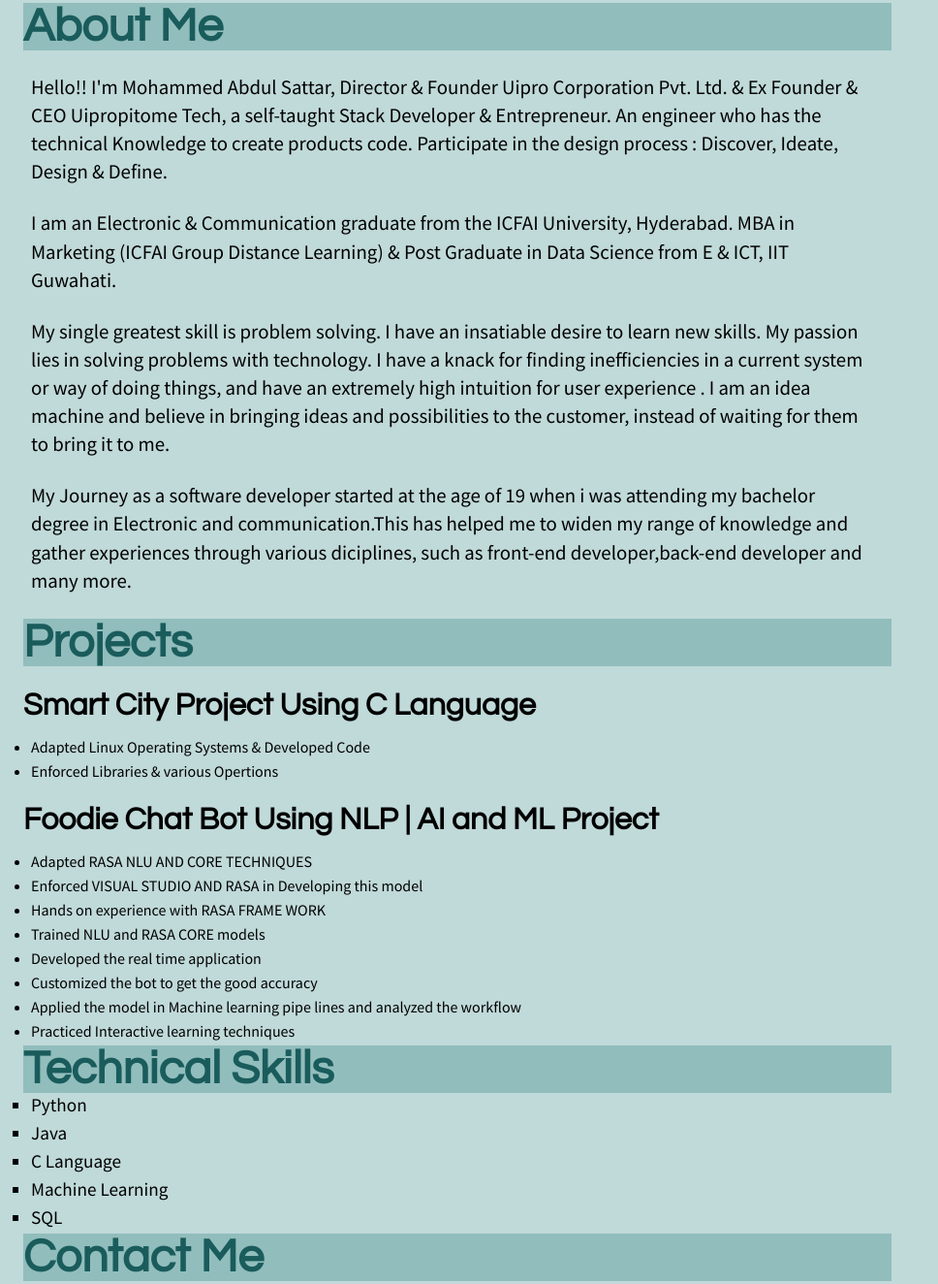
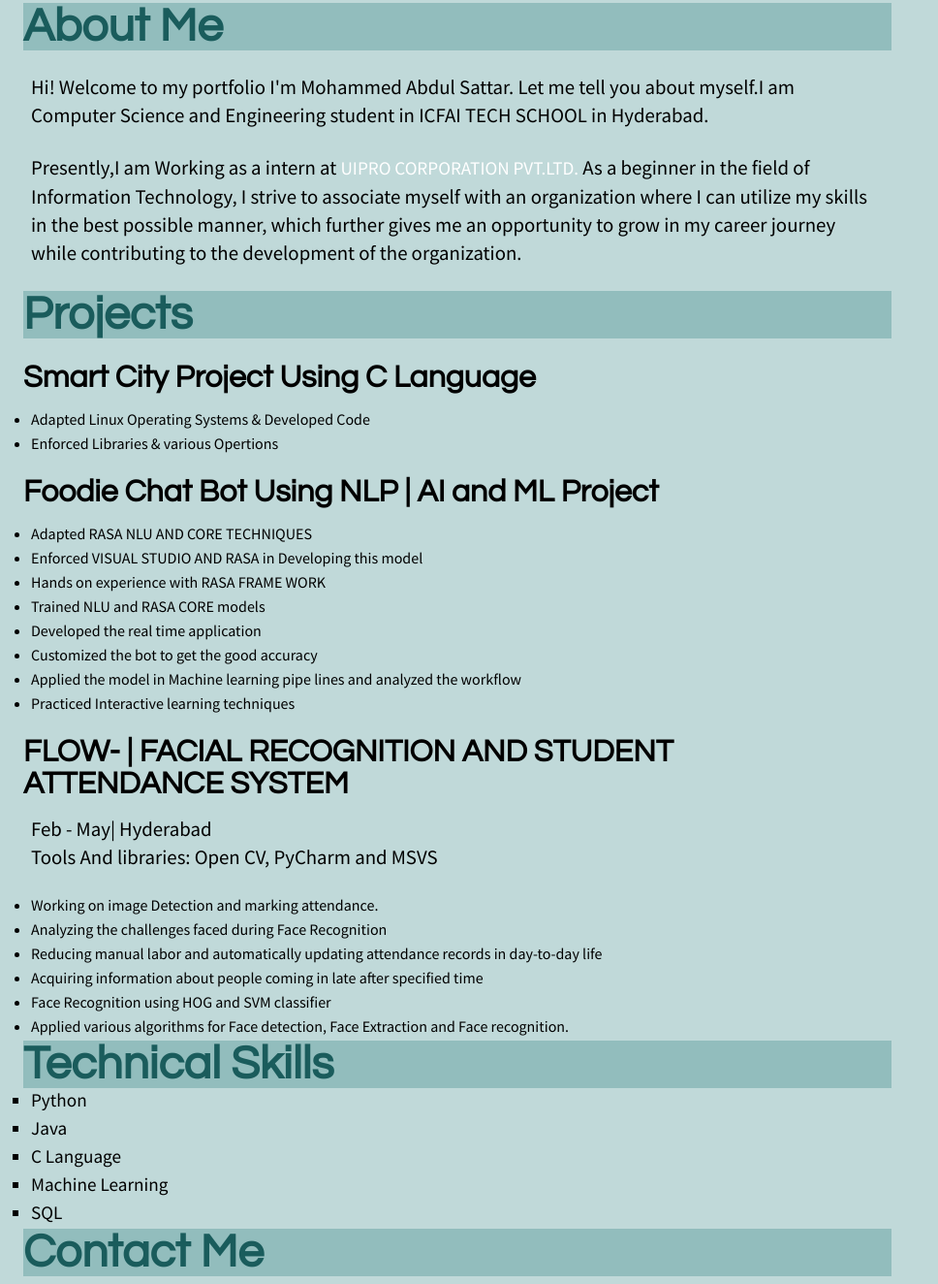
Before and after one commit to sattar012/My-Portfolio, a plain HTML site: page index.html in a window 1280 px wide. Shown: the part 961-2285 px from the top of the page at 97% size, without its empty margins (0-968 px from the left). Drawn offline with Linux system fonts and the light colour scheme.

Commit message:
first commit

```diff
--- a/index.html
+++ b/index.html
@@ -25,19 +25,15 @@
           <h1 class="about" id="about">About Me</h1>
           <p>
           <p>
-            Hello!! I'm Mohammed Abdul Sattar, Director & Founder Uipro Corporation Pvt.
-            Ltd. & Ex Founder & CEO Uipropitome Tech, a self-taught Stack
-            Developer & Entrepreneur. An engineer who has the technical
-            Knowledge to create products code. Participate in the design process
-            : Discover, Ideate, Design & Define.
+            Hi! Welcome to my portfolio I'm Mohammed Abdul Sattar.
+            Let me tell you about myself.I am Computer Science and Engineering student in ICFAI TECH SCHOOL in Hyderabad.
+
           </p>
           <p>
-            I am an Electronic &
-            Communication graduate from the ICFAI University, Hyderabad. MBA in
-            Marketing (ICFAI Group Distance Learning) & Post Graduate in Data
-            Science from E & ICT, IIT Guwahati.
+            Presently,I am Working as a intern at <a href="https://uiprocorp.com/" target=_Blank>UIPRO CORPORATION PVT.LTD.</a>
+            As a beginner in the field of Information Technology, I strive to associate myself with an organization where I can utilize my skills in the best possible manner, which further gives me an opportunity to grow in my career journey while contributing to the development of the organization.
           </p>
-          <p>
+          <!-- <p>
             My single greatest skill is
             problem solving. I have an insatiable desire to learn new skills. My
             passion lies in solving problems with technology. I have a knack for
@@ -53,7 +49,7 @@
             has helped me to widen my range of knowledge and gather experiences
             through various diciplines, such as front-end developer,back-end
             developer and many more.
-          </p>
+          </p> -->
           </p>
         </div>
         <div class="projects" id="projects">
@@ -76,6 +72,17 @@
               workflow
             </li>
             <li>Practiced Interactive learning techniques</li>
+            <h2>FLOW- | FACIAL RECOGNITION AND STUDENT ATTENDANCE SYSTEM</h2>
+          </ul>
+          <ul class ="face">
+            <p>Feb - May| Hyderabad <br> Tools And libraries:
+              Open CV, PyCharm and MSVS</p>
+            <li> Working on image Detection and marking attendance.</li>
+            <li>Analyzing the challenges faced during Face Recognition</li>
+            <li>Reducing manual labor and automatically updating attendance records in day-to-day life</li>
+            <li>Acquiring information about people coming in late after specified time</li>
+            <li>Face Recognition using HOG and SVM classifier</li>
+            <li>Applied various algorithms for Face detection, Face Extraction and Face recognition.</li>
           </ul>
         </div>
         <div class="skills" id="skills">
@@ -106,7 +113,7 @@
           <img src="./MyImage.jpg" alt="Image">
         </div>
         <h2> Mohammed Abdul Sattar</h2>
-        <p class="info">An Engineer who has the Technical Knowledge to create products </p>
+        <p class="info">An Engineer who is enthusiastic about learning new things and delvolping his techcnical skills</p>
         <div class="sidebar_skills">
           <a href="/">Home</a>
           <a href="#about">About</a>
```
